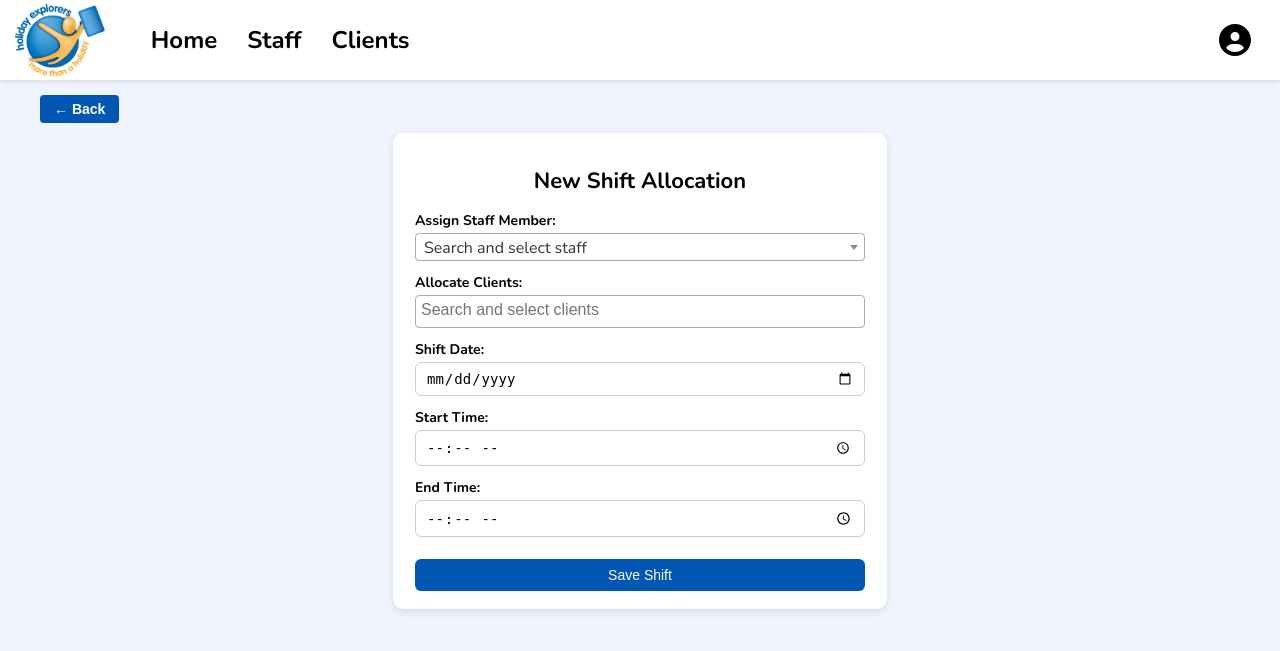
After one commit to HarshPatel093/he-app, a Django app: template users/templates/users/allocate_shift.html in a window 1280 px wide. The commit adds this page. Shown: the top 651 px of the page. Run offline with Django 5.2, Linux system fonts and the light colour scheme; the template is opened without the code that fills it: values that come from a table or form of the project are taken from there, others are empty; some libraries are stand-ins or nearby versions.

Commit message:
add shift allocation form for staff-client
Added Shift model for assigning one staff to multiple clients

Implemented ShiftForm with Select2 UI for easier selection

Created "Allocate New Shift" page with staff, clients, date, and time inputs

Added back button for navigation

Updated admin navigation to include Staff page and shift allocation

```diff
--- a/users/forms.py
+++ b/users/forms.py
@@ -1,6 +1,7 @@
 from django import forms
 from django.contrib.auth.models import User
 from .models import UserProfile
+from .models import UserProfile, Shift
 
 class CreateUser(forms.ModelForm):
     name = forms.CharField(required=True, max_length=100)
@@ -22,3 +23,23 @@ class CreateUser(forms.ModelForm):
         if password != confirm_password:
             raise forms.ValidationError("Passwords do not match")
         return cleaned_data
+
+class ShiftForm(forms.ModelForm):
+    class Meta:
+        model = Shift
+        fields = ['staff', 'clients', 'date', 'start_time', 'end_time']
+        widgets = {
+            'date': forms.DateInput(attrs={'type': 'date'}),
+            'start_time': forms.TimeInput(attrs={'type': 'time'}),
+            'end_time': forms.TimeInput(attrs={'type': 'time'}),
+            'staff': forms.Select(attrs={'class': 'select2'}),
+            'clients': forms.SelectMultiple(attrs={'class': 'select2'})
+        }
+
+    def __init__(self, *args, **kwargs):
+        super().__init__(*args, **kwargs)
+        self.fields['staff'].label = "Assign Staff Member"
+        self.fields['clients'].label = "Allocate Clients"
+        self.fields['date'].label = "Shift Date"
+        self.fields['start_time'].label = "Start Time"
+        self.fields['end_time'].label = "End Time"
--- a/users/models.py
+++ b/users/models.py
@@ -15,7 +15,7 @@ class UserProfile(models.Model):
     role = models.CharField(max_length=10, choices=ROLE_CHOICES, default='client')
 
     def __str__(self):
-        return self.user.email
+        return self.name if self.name else self.user.email
 
 class Feedback(models.Model):
     user = models.ForeignKey(User, on_delete=models.CASCADE)
@@ -37,3 +37,25 @@ class Goal(models.Model):
 
     def __str__(self):
         return f"{self.client.name} - {self.goal_type.name if self.goal_type else 'Unknown'} ({self.progress}%)"
+
+class Shift(models.Model):
+    staff = models.ForeignKey(
+        UserProfile,
+        on_delete=models.CASCADE,
+        related_name="staff_shifts",
+        limit_choices_to={'role': 'staff'}
+    )
+    clients = models.ManyToManyField(
+        UserProfile,
+        related_name="client_shifts",
+        limit_choices_to={'role': 'client'}
+    )
+    date = models.DateField()
+    start_time = models.TimeField()
+    end_time = models.TimeField()
+
+    def __str__(self):
+        client_names = ", ".join([c.name for c in self.clients.all()[:3]])
+        if self.clients.count() > 3:
+            client_names += "..."
+        return f"Shift: {self.staff.name} with {client_names} on {self.date}"
--- a/users/templates/base.html
+++ b/users/templates/base.html
@@ -77,7 +77,7 @@
     <a href="{% url 'admin_dashboard' %}"
        class="{% if request.resolver_match.url_name == 'admin_dashboard' %}active{% endif %}">Home</a>
 
-    <a href="#"
+    <a href="{% url 'shift_list' %}"
        class="{% if request.resolver_match.url_name == 'staff_dashboard' %}active{% endif %}">Staff</a>
 
     <a href="{% url 'clients_list' %}"
--- /dev/null
+++ b/users/templates/users/allocate_shift.html
@@ -0,0 +1,190 @@
+{% extends "base.html" %}
+{% block content %}
+
+<div class="back-btn-container">
+  <button type="button" onclick="window.history.back()" class="back-btn">← Back</button>
+</div>
+
+<div class="form-container">
+    <h1 class="section-heading">New Shift Allocation</h1>
+
+    {% if messages %}
+      <div class="messages">
+        {% for message in messages %}
+          {% if "shift" in message.tags %}
+            <div class="alert success">{{ message }}</div>
+          {% endif %}
+        {% endfor %}
+      </div>
+    {% endif %}
+
+    <form method="post" class="shift-form">
+        {% csrf_token %}
+
+        <div class="form-group">
+          {{ form.staff.label_tag }}
+          {{ form.staff }}
+        </div>
+
+        <div class="form-group">
+          {{ form.clients.label_tag }}
+          {{ form.clients }}
+        </div>
+
+        <div class="form-group">
+          {{ form.date.label_tag }}
+          {{ form.date }}
+        </div>
+
+        <div class="form-group">
+          {{ form.start_time.label_tag }}
+          {{ form.start_time }}
+        </div>
+
+        <div class="form-group">
+          {{ form.end_time.label_tag }}
+          {{ form.end_time }}
+        </div>
+
+        <button type="submit" class="btn">Save Shift</button>
+    </form>
+</div>
+
+<!-- Select2 CSS & JS -->
+<link href="https://cdn.jsdelivr.net/npm/select2@4.1.0-rc.0/dist/css/select2.min.css" rel="stylesheet" />
+<script src="https://code.jquery.com/jquery-3.6.0.min.js"></script>
+<script src="https://cdn.jsdelivr.net/npm/select2@4.1.0-rc.0/dist/js/select2.min.js"></script>
+
+<script>
+  $(document).ready(function() {
+    function updateSelect2Titles() {
+      $('#id_staff').next('.select2').find('.select2-selection__rendered[title]')
+        .attr('title', 'Dropdown: use arrow keys to navigate and Enter to select');
+
+      $('#id_clients').next('.select2').find('.select2-selection__rendered[title]')
+        .attr('title', 'Multi-select: use arrow keys to navigate, Enter to select, and Backspace to remove');
+    }
+
+    $('#id_staff').select2({
+      placeholder: "Search and select staff",
+      width: '100%'
+    });
+
+    $('#id_clients').select2({
+      placeholder: "Search and select clients",
+      width: '100%'
+    });
+
+    updateSelect2Titles();
+
+    $('#id_staff, #id_clients').on("select2:open select2:close select2:select", function() {
+      updateSelect2Titles();
+    });
+  });
+</script>
+
+<style>
+/* Reduce top spacing only for this page */
+body main {
+    padding-top: 15px !important;   /* instead of 40px from base.html */
+}
+
+.form-container {
+    max-width: 450px;
+    margin: 0 auto;
+    margin-top: 10px;
+    background: #fff;
+    padding: 18px 22px;
+    border-radius: 10px;
+    box-shadow: 0 3px 8px rgba(0,0,0,0.1);
+}
+.section-heading {
+    text-align: center;
+    margin-bottom: 15px;
+    font-size: 22px;
+    font-weight: 700;
+}
+.shift-form {
+    display: flex;
+    flex-direction: column;
+    gap: 12px;
+}
+.form-group label {
+    font-weight: 600;
+    margin-bottom: 3px;
+    font-size: 14px;
+    display: block;
+}
+.form-group select,
+.form-group input[type="text"],
+.form-group input[type="date"],
+.form-group input[type="time"],
+.form-group input[type="email"],
+.form-group input[type="password"] {
+    width: 100%;
+    box-sizing: border-box;
+    padding: 7px 10px;
+    border: 1px solid #ccc;
+    border-radius: 6px;
+    font-size: 14px;
+    appearance: none;
+    -webkit-appearance: none;
+    -moz-appearance: none;
+}
+/* extra padding for date/time icons */
+input[type="date"],
+input[type="time"] {
+    padding-right: 35px;
+}
+.btn {
+    margin-top: 10px;
+    padding: 8px 14px;
+    background: #0056b3;
+    color: #fff;
+    border: none;
+    border-radius: 6px;
+    font-size: 14px;
+    cursor: pointer;
+    transition: background 0.2s ease;
+}
+.btn:hover {
+    background: #003f8a;
+}
+.back-btn-container {
+    margin-bottom: 10px;
+}
+.back-btn {
+    display: inline-block;
+    font-size: 14px;
+    padding: 6px 14px;
+    background: #0056b3;
+    color: #FFFFFF;
+    border: none;
+    outline: none;
+    border-radius: 4px;
+    font-weight: 600;
+    cursor: pointer;  /* hand pointer */
+    transition: background 0.2s ease;
+}
+.back-btn:hover {
+    background: #004494;
+}
+.back-btn:focus {
+    outline: none;
+}
+.alert.success {
+    background: #d4edda;
+    color: #155724;
+    padding: 8px;
+    border-radius: 6px;
+    margin-bottom: 10px;
+    text-align: center;
+}
+.select2-container--default .select2-selection--single .select2-selection__placeholder,
+.select2-container--default .select2-selection--multiple .select2-selection__placeholder {
+    color: #333;
+    opacity: 1;
+}
+</style>
+
+{% endblock %}
--- a/users/urls.py
+++ b/users/urls.py
@@ -24,4 +24,6 @@ urlpatterns = [
     path("reset/<uidb64>/<token>/", auth_views.PasswordResetConfirmView.as_view(template_name="registration/password_reset_confirm.html"), name="password_reset_confirm"),
     path("reset/done/", auth_views.PasswordResetCompleteView.as_view(template_name="registration/password_reset_complete.html"), name="password_reset_complete"),
     path("client/<int:client_id>/edit-goals/", views.edit_goals, name="edit_goals"),
+    path("staff/", views.shift_list, name="shift_list"),
+    path('allocate-shift/', views.allocate_shift, name='allocate_shift'),
 ]
```
Also changed, not shown: users/templates/users/shift_list.html (added, +15 -0 lines), users/views.py (+21 -0 lines), users/migrations/0010_shift.py (added), users/migrations/0011_remove_shift_client_shift_clients.py (added).
